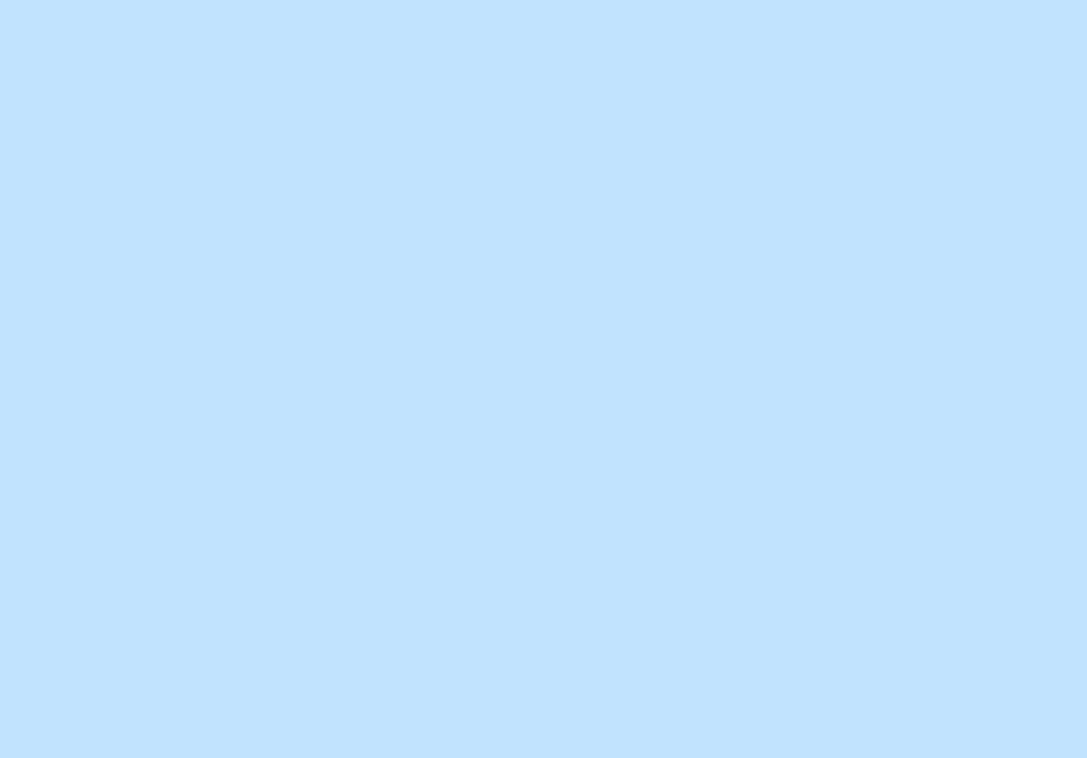
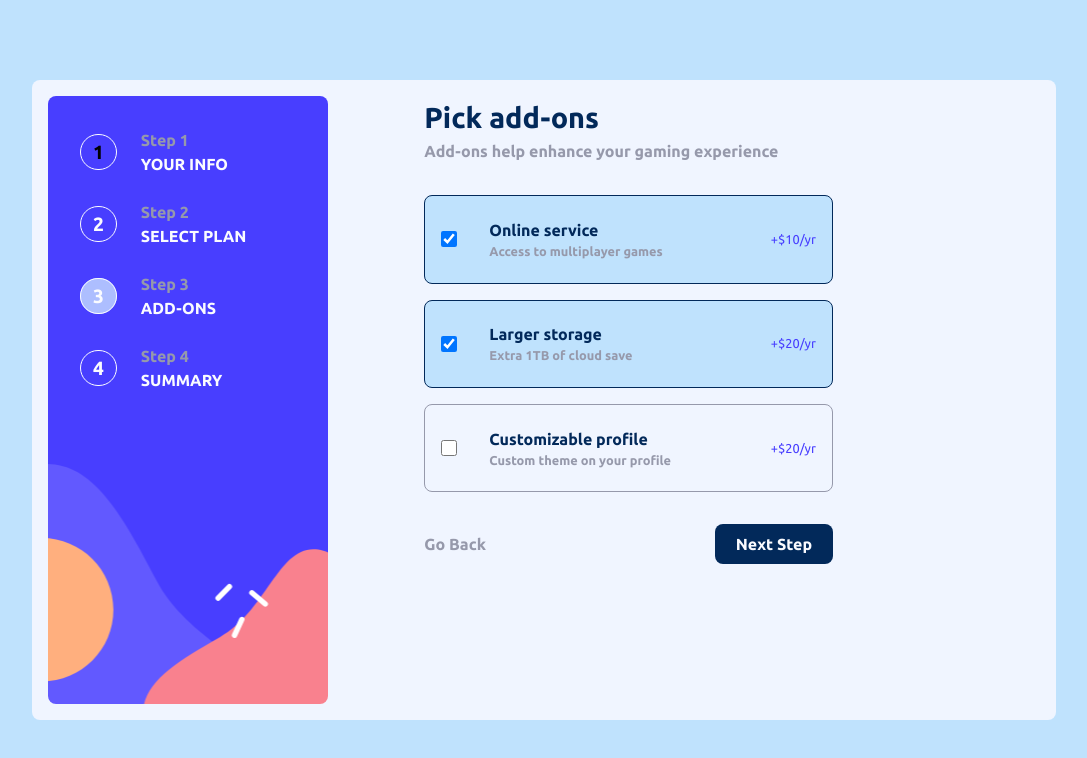
Before and after one commit to Olaniyi-Olamide/multi-step-form, a React (Vite) app: page /addons in a window 1280 px wide. Before the commit this address had no page. Shown: the top 758 px of the page, without its empty margins (96-1183 px from the left). Built offline with nearby package versions, Linux system fonts and the light colour scheme.

Commit message:
feat: designed addons page.

```diff
--- a/src/App.tsx
+++ b/src/App.tsx
@@ -1,6 +1,7 @@
 import { Route, Routes } from "react-router-dom";
 import YourInfo from "./pages/YourInfo";
 import SelectPlan from "./pages/SelectPlan";
+import AddOns from "./pages/AddOns";
 
 function App() {
   return (
@@ -8,6 +9,7 @@ function App() {
       <Routes>
         <Route path="/" element={<YourInfo />} />
         <Route path="/selectplan" element={<SelectPlan />} />
+        <Route path="/addons" element={<AddOns />} />
       </Routes>
     </div>
   );
--- /dev/null
+++ b/src/components/Addon.tsx
@@ -0,0 +1,72 @@
+import GoBackButton from "./GoBackButton";
+import NextStepButton from "./NextStepButton";
+
+function Addon() {
+  return (
+    <section className="flex flex-col gap-[2rem] basis-[70%] px-[2rem]">
+      <header>
+        <h1 className="text-Blue950 font-bold text-[1.8rem]">Pick add-ons</h1>
+        <p className="text-Grey500 font-semibold">
+          Add-ons help enhance your gaming experience
+        </p>
+      </header>
+
+      <div className="flex flex-col gap-[1rem]">
+        <div className="w-[70%] rounded-lg px-[1rem] py-[1.2rem] flex justify-between items-center border-[0.12rem] border-Blue950 bg-Blue200">
+          <div className="flex items-center gap-[2rem]">
+            <input type="checkbox" className="h-12 w-4" checked />
+            <div>
+              <h4 className="text-[1rem] text-Blue950 font-bold">
+                Online service
+              </h4>
+              <p className="text-[0.8rem] font-semibold text-Grey500">
+                Access to multiplayer games
+              </p>
+            </div>
+          </div>
+
+          <span className="text-Purple600 text-[0.8rem]">+$10/yr</span>
+        </div>
+
+        <div className="w-[70%] rounded-lg px-[1rem] py-[1.2rem] flex justify-between items-center border-[0.12rem] border-Blue950 bg-Blue200">
+          <div className="flex items-center gap-[2rem]">
+            <input type="checkbox" className="h-12 w-4" checked />
+            <div>
+              <h4 className="text-[1rem] text-Blue950 font-bold">
+                Larger storage
+              </h4>
+              <p className="text-[0.8rem] font-semibold text-Grey500">
+                Extra 1TB of cloud save
+              </p>
+            </div>
+          </div>
+
+          <span className="text-Purple600 text-[0.8rem]">+$20/yr</span>
+        </div>
+
+        <div className="w-[70%] rounded-lg px-[1rem] py-[1.2rem] flex justify-between items-center border-[0.1rem] border-Grey500">
+          <div className="flex items-center gap-[2rem]">
+            <input type="checkbox" className="h-12 w-4" />
+            <div>
+              <h4 className="text-[1rem] text-Blue950 font-bold">
+                Customizable profile
+              </h4>
+              <p className="text-[0.8rem] font-semibold text-Grey500">
+                Custom theme on your profile
+              </p>
+            </div>
+          </div>
+
+          <span className="text-Purple600 text-[0.8rem]">+$20/yr</span>
+        </div>
+      </div>
+
+      <div className="flex justify-between w-[70%] items-center">
+        <GoBackButton navigate="/selectplan" />
+        <NextStepButton navigate="/summary" />
+      </div>
+    </section>
+  );
+}
+
+export default Addon;
--- a/src/components/GoBackButton.tsx
+++ b/src/components/GoBackButton.tsx
@@ -1,17 +1,20 @@
 import { useNavigate } from "react-router-dom";
 
-function GoBackButton() {
+interface Prop {
+  navigate: string;
+}
+
+function GoBackButton({ navigate }: Prop) {
   const navigation = useNavigate();
 
-  function handleNavigation() {
-    navigation(-1);
+  function handleNavigation(to: string) {
+    navigation(to);
   }
-
   return (
     <div>
       <button
         className="bg-transparent text-Grey500 font-semibold"
-        onClick={handleNavigation}
+        onClick={() => handleNavigation(navigate)}
       >
         Go Back
       </button>
--- a/src/components/Plans.tsx
+++ b/src/components/Plans.tsx
@@ -3,6 +3,7 @@ import AdvancedIcon from "../assets/icon-advanced.svg";
 import ProIcon from "../assets/icon-pro.svg";
 import NextStepButton from "./NextStepButton";
 import GoBackButton from "./GoBackButton";
+import ToggleButton from "./ToggleButton";
 
 function Plans() {
   return (
@@ -60,10 +61,14 @@ function Plans() {
         </figure>
       </div>
 
-      <div className="bg-Blue300 flex items-center justify-center w-[60%] py-[1rem] rounded-lg"></div>
+      <div className="bg-Blue200 flex items-center justify-center w-[60%] py-[1rem] rounded-lg gap-[1rem]">
+        <span className="font-semibold text-Grey500">Monthly</span>
+        <ToggleButton />
+        <span className="text-Blue950 font-semibold">Yearly</span>
+      </div>
 
       <div className="flex justify-between w-[60%] items-center mt-[4rem]">
-        <GoBackButton />
+        <GoBackButton navigate="/" />
         <NextStepButton navigate="/addons" />
       </div>
     </section>
--- a/src/components/SideBar.tsx
+++ b/src/components/SideBar.tsx
@@ -27,18 +27,22 @@ function SideBar() {
         </div>
       </div>
       <div className="flex items-center gap-[1.5rem]">
+        <NavLink to="/addons">
           <div className="border-[0.1rem] border-Blue50 text-bold rounded-full w-[2.3rem] h-[2.3rem] text-center flex items-center justify-center">
             <p className="text-[1.2rem] text-Blue50 font-bold">3</p>
           </div>
+        </NavLink>
         <div>
           <p className="text-Grey500 font-semibold">Step 3</p>
           <h2 className="font-bold text-[1rem] text-Blue50">ADD-ONS</h2>
         </div>
       </div>
       <div className="flex items-center gap-[1.5rem]">
+        <NavLink to="/summary">
           <div className="border-[0.1rem] border-Blue50 text-bold rounded-full w-[2.3rem] h-[2.3rem] text-center flex items-center justify-center">
             <p className="text-[1.2rem] text-Blue50 font-bold">4</p>
           </div>
+        </NavLink>
         <div>
           <p className="text-Grey500 font-semibold">Step 4</p>
           <h2 className="font-bold text-[1rem] text-Blue50">SUMMARY</h2>
--- /dev/null
+++ b/src/components/ToggleButton.tsx
@@ -0,0 +1,23 @@
+import { useState } from "react";
+
+function ToggleButton() {
+  const [monthly, setMonthly] = useState(true);
+
+  function handleToggle() {
+    setMonthly((m) => !m);
+  }
+  return (
+    <button
+      className="w-12 h-6 flex items-center rounded-full p-1 transition bg-Blue950"
+      onClick={handleToggle}
+    >
+      <div
+        className={`bg-Blue50 w-4 h-4 rounded-full transform transition ${
+          monthly ? "translate-x-6" : ""
+        }`}
+      ></div>
+    </button>
+  );
+}
+
+export default ToggleButton;
--- a/src/pages/AddOns.tsx
+++ b/src/pages/AddOns.tsx
@@ -0,0 +1,13 @@
+import Addon from "../components/Addon";
+import SideBar from "../components/SideBar";
+
+function AddOns() {
+  return (
+    <div className="bg-Blue100 md:w-[80%] md:h-[80%] rounded-lg p-[1rem] flex gap-[4rem]">
+      <SideBar />
+      <Addon />
+    </div>
+  );
+}
+
+export default AddOns;
```
Lines whose indentation alone changed are shown as unchanged.
